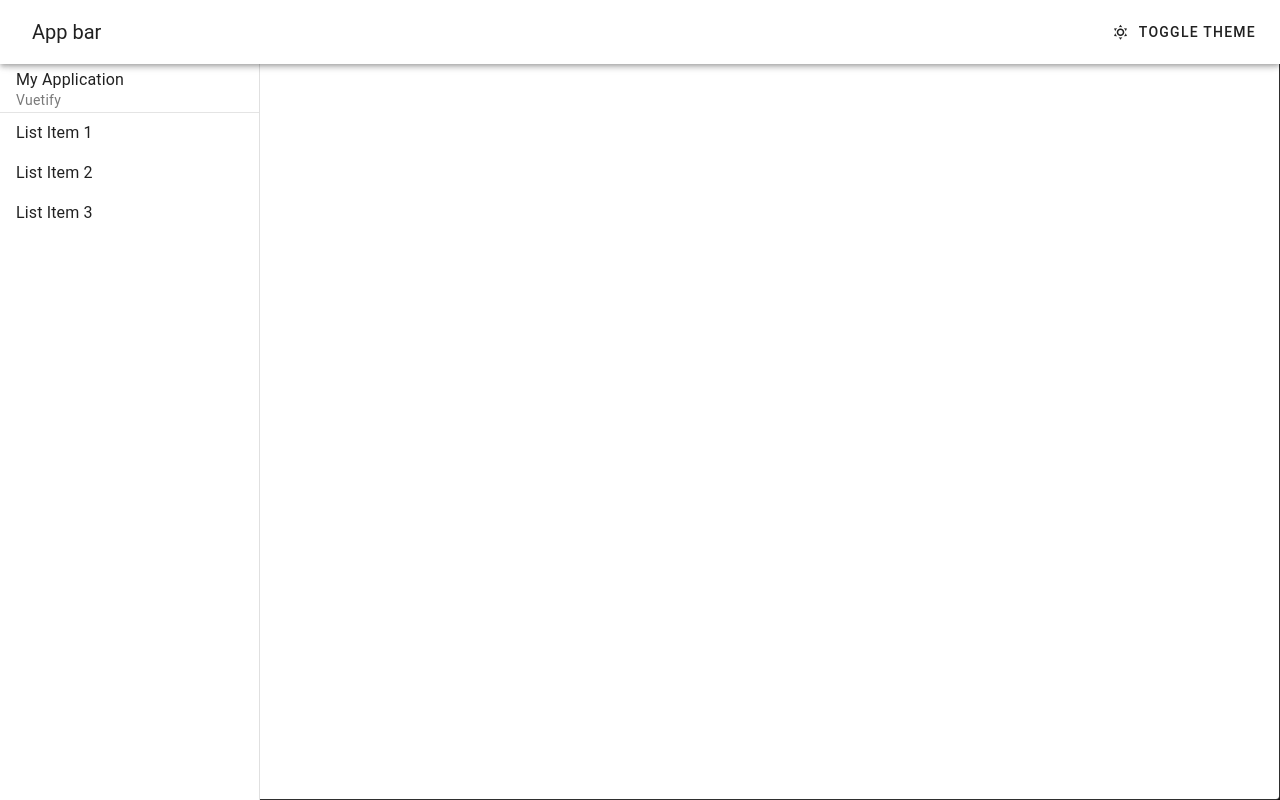
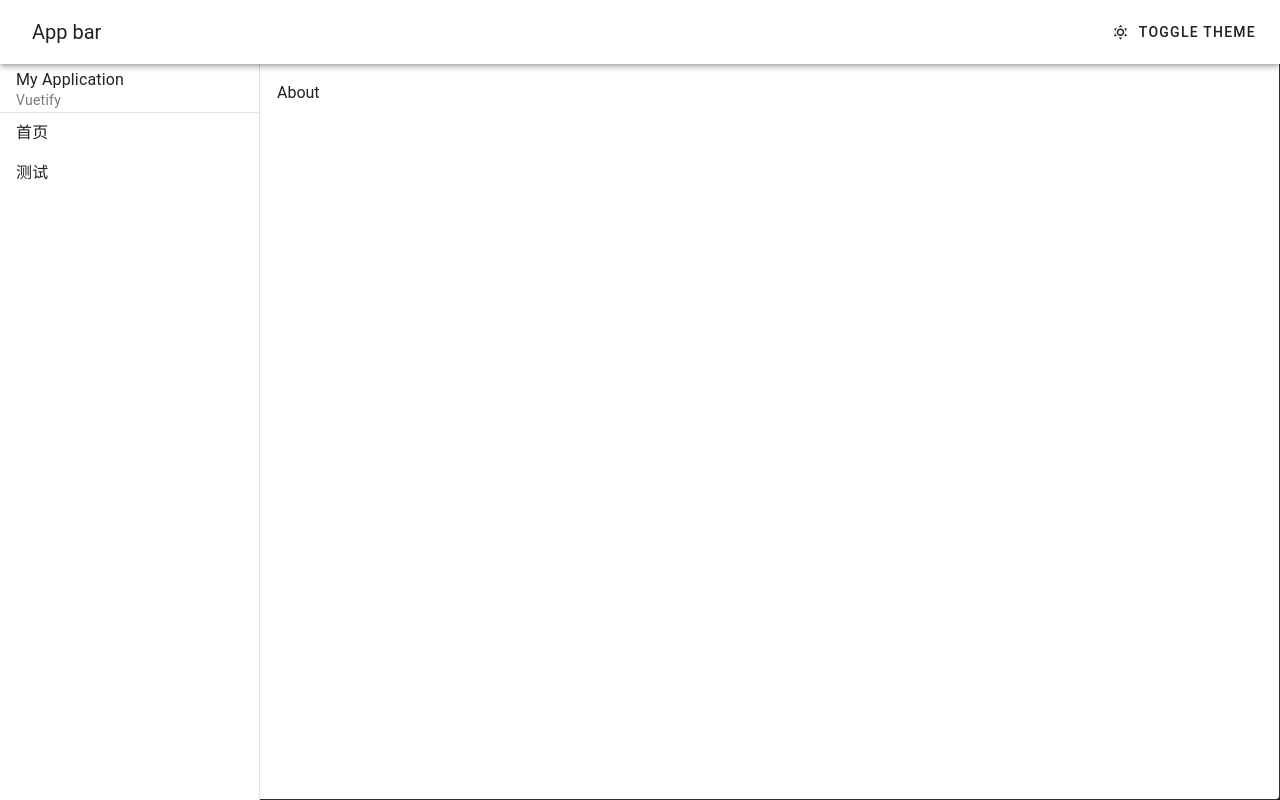
Before and after one commit to yFan666/one-client, a Vue app: page /user/about in a window 1280 px wide. Built offline with nearby package versions, Linux system fonts and the light colour scheme.

Commit message:
feat: menu配置路由

```diff
--- a/src/App.vue
+++ b/src/App.vue
@@ -1,16 +1,15 @@
 <template>
   <v-responsive class="border rounded container">
     <v-app :theme="configStore.theme">
-      <layouts />
+      <router-view></router-view>
     </v-app>
   </v-responsive>
 </template>
 
 <script setup lang="ts">
-import Layouts from '@/layouts/index.vue'
 import { useCounterStore } from '@/store';
 import { useConfigStore } from '@/store/config';
-import {onMounted} from "vue";
+import { onMounted } from "vue";
 
 const counterStore = useCounterStore();
 const configStore = useConfigStore();
--- a/src/layouts/navigation-drawer/index.vue
+++ b/src/layouts/navigation-drawer/index.vue
@@ -1,19 +1,30 @@
 <script setup lang="ts">
-import { useRoute, useRouter } from "vue-router";
-const route = useRoute()
+import { useUserStore } from "@/store/uesr";
+import { useRouter } from "vue-router";
+
 const router = useRouter()
 
-console.log(route)
-console.log(router)
+const goLink = item => {
+  router.push({
+    path: item.path,
+  });
+}
+
+console.log(useUserStore())
+
 </script>
 
 <template>
   <v-navigation-drawer :width="260">
     <v-list-item title="My Application" subtitle="Vuetify"></v-list-item>
     <v-divider></v-divider>
-    <v-list-item link title="List Item 1"></v-list-item>
-    <v-list-item link title="List Item 2"></v-list-item>
-    <v-list-item link title="List Item 3"></v-list-item>
+    <v-list-item
+      v-for="item in useUserStore().menuList"
+      :title="item?.meta.title"
+      link
+      @click="goLink(item)"
+    ></v-list-item>
+
   </v-navigation-drawer>
 </template>
 
--- /dev/null
+++ b/src/router/baseRoutes.ts
@@ -0,0 +1,35 @@
+import { RouteRecordRaw } from "vue-router"
+import Layout from "@/layouts/index.vue"
+export const baseRoutes: Array<RouteRecordRaw> = [
+  {
+    path: '/user',
+    name: 'layout',
+    component: Layout,
+    meta:{
+      title: '首页',
+      hidden: false,
+      icon: 'xxx'
+    },
+    redirect: '/user/home',
+    children: [
+      {
+        path: 'home',
+        component: () => import('@/views/home/index.vue'),
+        meta: {
+          title: '首页',
+          hidden: false,
+          icon: 'xxx'
+        }
+      },
+      {
+        path: 'about',
+        component: () => import('@/views/about/index.vue'),
+        meta: {
+          title: '测试',
+          hidden: false,
+          icon: 'xxx'
+        }
+      },
+    ]
+  },
+]
--- a/src/router/index.ts
+++ b/src/router/index.ts
@@ -1,4 +1,5 @@
 import { createRouter, createWebHistory, RouteRecordRaw } from 'vue-router'
+import { baseRoutes } from "@/router/baseRoutes";
 
 export const routes: Array<RouteRecordRaw> = [
   {
@@ -9,17 +10,19 @@ export const routes: Array<RouteRecordRaw> = [
     path: '/home',
     name: 'Home',
     component: () => import('@/views/home/index.vue'),
+    meta:{ menuName: "首页" }
   },
   {
     path: '/about',
     name: 'About',
     component: () => import('@/views/about/index.vue'),
+    meta:{ menuName: "关于" }
   }
 ]
 
 const router = createRouter({
   history: createWebHistory(),
-  routes
+  routes: baseRoutes
 })
 
 
--- /dev/null
+++ b/src/store/uesr.ts
@@ -0,0 +1,12 @@
+import { defineStore } from "pinia";
+import { baseRoutes } from "@/router/baseRoutes";
+
+export const useUserStore = defineStore('user', {
+  state: () => ({
+    menuList: baseRoutes[0].children
+  }),
+
+  actions: {
+
+  }
+})
--- a/src/views/about/index.vue
+++ b/src/views/about/index.vue
@@ -6,7 +6,7 @@
 
 <script setup lang="ts">
 import { ref } from "vue"
-const a = ref(0)
+const a = ref(0);
 </script>
 
 <style lang="scss" scoped>
```
